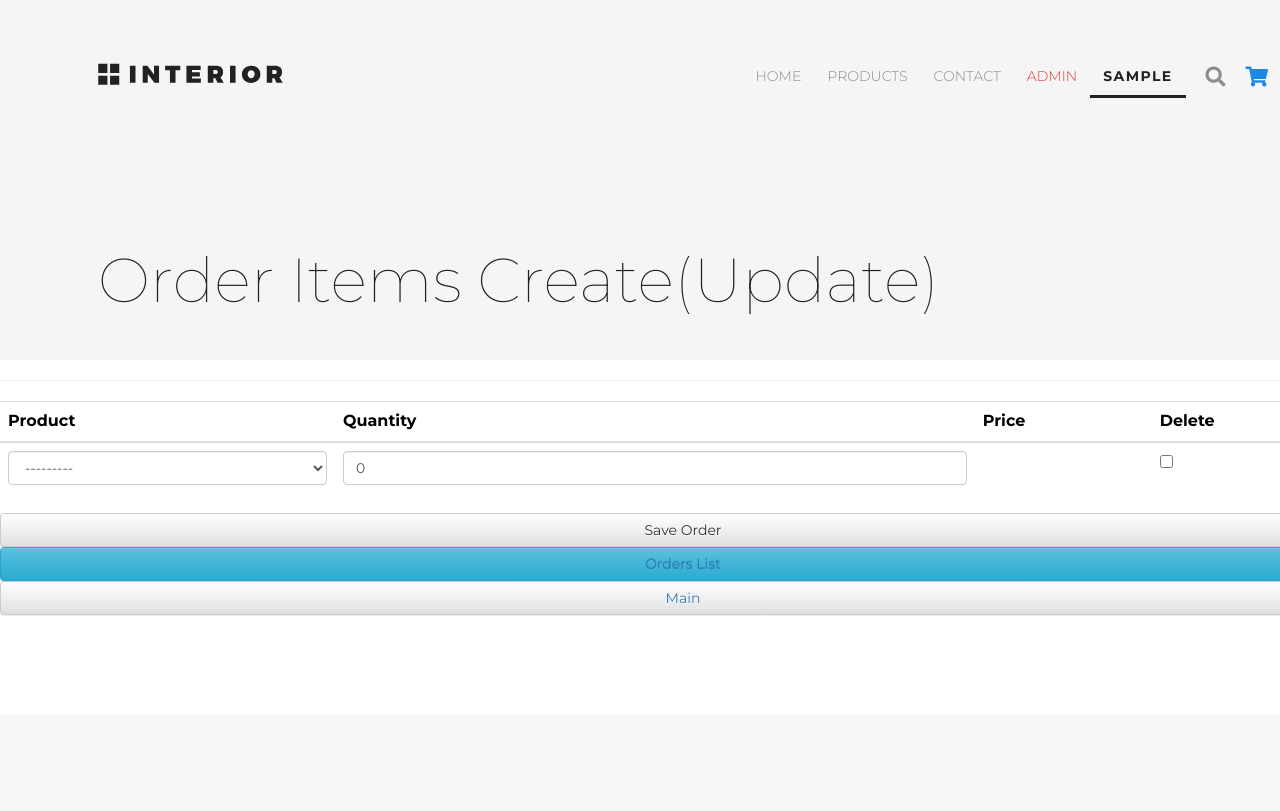
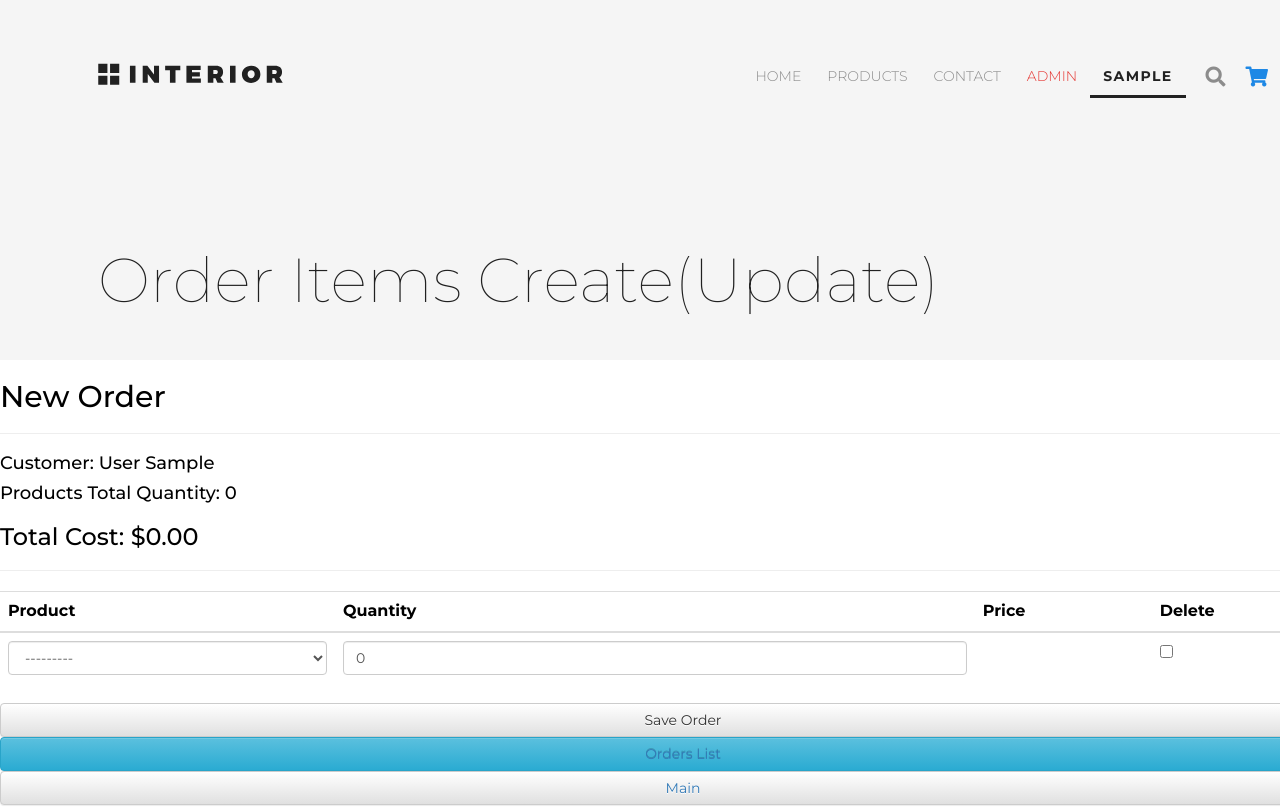
Before and after one commit to kurtatag/geekbrains-django-optimization-tools, a Django app: page /order/create/ in a window 1280 px wide; the page is wider, and only the part inside the window is pictured. Shown: the top 811 px of that part. Run offline with Django 3.2, Linux system fonts and the light colour scheme; the visitor is signed in with stand-in values (Sample User, id 1); data that the repository does not hold is empty; some libraries are stand-ins or nearby versions.

Commit message:
Add functionality for updating order summary info with jQuery

```diff
--- /dev/null
+++ b/geekshop_project/static/js/orders_script.js
@@ -0,0 +1,63 @@
+window.onload = function () {
+    var _quantity, _price, orderitem_num, delta_quantity, orderitem_quantity, delta_cost;
+    var quantity_arr = [];
+    var price_arr = [];
+
+    var TOTAL_FORMS = parseInt($('input[name="orderitems-TOTAL_FORMS"]').val());
+    var order_total_quantity = parseInt($('.order_total_quantity').text()) || 0;
+    var order_total_cost = parseFloat($('.order_total_cost').text().replace(',', '.')) || 0;
+
+    // console.log(order_total_quantity, order_total_cost, TOTAL_FORMS);
+
+    for (var i = 0; i < TOTAL_FORMS; i++) {
+        _quantity = parseInt($('input[name="orderitems-' + i + '-quantity"]').val());
+        _price = parseFloat($('.orderitems-' + i + '-price').text().replace(',', '.'));
+        quantity_arr[i] = _quantity;
+        if (_price) {
+            price_arr[i] = _price;
+        } else {
+            price_arr[i] = 0;
+        }
+    }
+
+    if (!order_total_quantity) {
+        for (var i = 0; i < TOTAL_FORMS; i++) {
+            order_total_quantity += quantity_arr[i];
+            order_total_cost += quantity_arr[i] * price_arr[i];
+        }
+        $('.order_total_quantity').html(order_total_quantity.toString());
+        $('.order_total_cost').html(Number(order_total_cost).toFixed(2)).toString();
+    }
+
+    $('.order_form').on('click', 'input[type="number"]', function () {
+        var target = event.target;
+        orderitem_num = parseInt(target.name.replace('orderitems-', '').replace('-quantity', ''));
+        if (price_arr[orderitem_num]) {
+            orderitem_quantity = parseInt(target.value);
+            delta_quantity = orderitem_quantity - quantity_arr[orderitem_num];
+            quantity_arr[orderitem_num] = orderitem_quantity;
+            orderSummaryUpdate(price_arr[orderitem_num], delta_quantity);
+        }
+    });
+
+    $('.order_form').on('click', 'input[type="checkbox"]', function () {
+        var target = event.target;
+        orderitem_num = parseInt(target.name.replace('orderitems-', '').replace('-DELETE', ''));
+        if (target.checked) {
+            delta_quantity = -quantity_arr[orderitem_num];
+        } else {
+            delta_quantity = quantity_arr[orderitem_num];
+        }
+        orderSummaryUpdate(price_arr[orderitem_num], delta_quantity);
+    });
+
+    function orderSummaryUpdate(orderitem_price, delta_quantity) {
+        delta_cost = orderitem_price * delta_quantity;
+
+        order_total_cost = order_total_cost + delta_cost;
+        order_total_quantity = order_total_quantity + delta_quantity;
+
+        $('.order_total_cost').html(Number(order_total_cost).toFixed(2).toString());
+        $('.order_total_quantity').html(order_total_quantity.toString());
+    }
+}
--- a/mainapp/templates/mainapp/base.html
+++ b/mainapp/templates/mainapp/base.html
@@ -72,6 +72,7 @@
     {% block js %}
         <script src="https://code.jquery.com/jquery-3.2.1.js" charset="utf-8"></script>
         <script src="{% static 'js/script.js' %}" charset="utf-8"></script>
+        <script src="{% static 'js/orders_script.js' %}" charset="utf-8"></script>
     {% endblock js %}
 </div>
 </body>
--- a/ordersapp/templates/ordersapp/includes/inc_order_summary.html
+++ b/ordersapp/templates/ordersapp/includes/inc_order_summary.html
@@ -7,33 +7,27 @@
     <hr>
     <div class="h4">
         Products Total Quantity:
-        <span class="order_total_quantity">
-          {{ object.get_total_quantity }}
-        </span>
+        <span class="order_total_quantity">{{ object.get_total_quantity }}</span>
     </div>
     <div class="h3">
         Total Cost:
-        <span class="order_total_cost">
-          ${{ object.get_total_cost }}
-        </span>
+        $<span class="order_total_cost">{{ object.get_total_cost }}</span>
     </div>
-{#{% else %}#}
-{#    <div class="h2">New Order</div>#}
-{#    <hr>#}
-{#    <div class="h4">Customer: {{ user.last_name }} {{ user.first_name }} </div>#}
-{#    {% if basket.0 %}#}
-{#        <div class="h4">#}
-{#            Products Total Quantity:#}
-{#            <span class="order_total_quantity">#}
-{#              {{ basket.0.get_total_quantity }}#}
-{#            </span>#}
-{#        </div>#}
-{#        <div class="h3">#}
-{#            Total Cost:#}
-{#            <span class="order_total_cost">#}
-{#              ${{ basket.0.get_total_cost }}#}
-{#            </span>#}
-{#        </div>#}
-{#    {% endif %}#}
-{% endif %}
+{% else %}
+    <div class="h2">New Order</div>
+    <hr>
+    {% if user.first_name %}
+        <div class="h4">Customer: {{ user.last_name }} {{ user.first_name }} </div>
+    {% else %}
+        <div class="h4">Customer: {{ user }}</div>
+    {% endif %}
+        <div class="h4">
+            Products Total Quantity:
+            <span class="order_total_quantity"></span>
+        </div>
+        <div class="h3">
+            Total Cost:
+            $<span class="order_total_cost"></span>
+        </div>
+    {% endif %}
 <hr>
--- a/ordersapp/templates/ordersapp/order_form.html
+++ b/ordersapp/templates/ordersapp/order_form.html
@@ -43,7 +43,7 @@
                                     {% else %}
                                         {% if field.value %}
                                             <span class="orderitems-{{ forloop.parentloop.counter0 }}-price">
-                                                ${{ field.value }}
+                                                {{ field.value }}
                                             </span>
                                         {% endif %}
                                     {% endif %}
```
